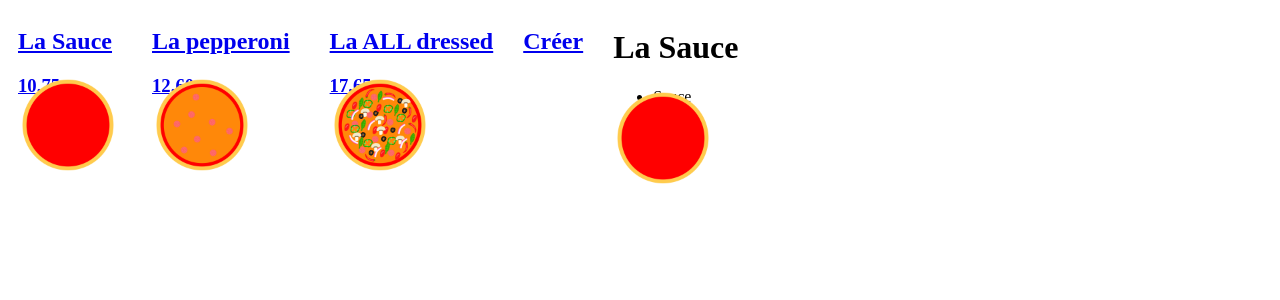
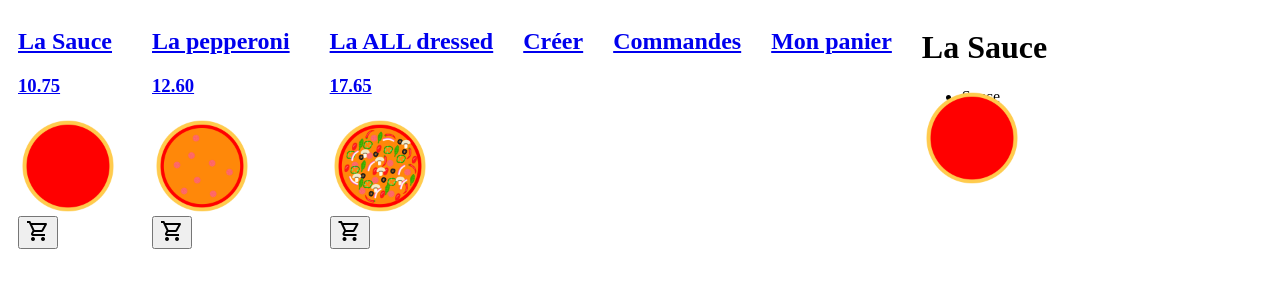
Before and after one commit to MathisBolduc/A22_102_BOLM2078061_pizza, a React (Create React App) app: page /pizza/0 in a window 1280 px wide. Shown: the top 300 px of the page. Built offline with nearby package versions, Linux system fonts and the light colour scheme.

Commit message:
Finalisation des foncitons il reste juste un petit peu de css

```diff
--- a/public/index.html
+++ b/public/index.html
@@ -3,6 +3,7 @@
   <head>
     <meta charset="utf-8" />
     <link rel="icon" href="%PUBLIC_URL%/favicon.ico" />
+    <link rel="stylesheet" href="https://fonts.googleapis.com/css2?family=Material+Symbols+Outlined:opsz,wght,FILL,GRAD@20..48,100..700,0..1,-50..200" />
     <meta name="viewport" content="width=device-width, initial-scale=1" />
     <meta name="theme-color" content="#000000" />
     <meta
--- a/src/components/AffichagePizzas.css
+++ b/src/components/AffichagePizzas.css
@@ -14,3 +14,6 @@
 .ingredient{
     margin: 0px;
 }
+.panierAffichage{
+    margin-top: 100px;
+}
--- a/src/components/AffichagePizzas.js
+++ b/src/components/AffichagePizzas.js
@@ -1,14 +1,17 @@
 import './AffichagePizzas.css';
-import { useLoaderData, Link,Outlet  } from "react-router-dom";
-const AffichagePizzas = ({PizzasNommees}) => {
+import { useLoaderData, Link, Outlet } from "react-router-dom";
+const AffichagePizzas = ({ PizzasNommees, onClickPanier }) => {
     return (
         <div className='pizzas'>
 
 
             {PizzasNommees.map((pizza, index) => (
+                <div key={pizza.nomPizza} className='pizza'>
                     <Link key={pizza.nomPizza + index} to={`/pizza/${index}`}>
-                    <div key={pizza.nomPizza} className='pizza'>
                         <h2 key={pizza.nomPizza} >{pizza.nomPizza}</h2>
+                        <div>
+                            <h3>{pizza.cout.toFixed(2)}</h3>
+                        </div>
                         <div className=''>
 
                             {/* {pizza.ingredientsUnePizza.map((ingredient) => (
@@ -25,16 +28,24 @@ const AffichagePizzas = ({PizzasNommees}) => {
                             </div>
 
                         </div>
-                        <div>
-                            <h3>{pizza.cout.toFixed(2)}</h3>
+                    </Link>
+                    <button onClick={() => onClickPanier(index)} className="panierAffichage">
+                        <span className="material-symbols-outlined">
+                            shopping_cart
+                        </span>
+                    </button>
                 </div>
-                    </div>
-                </Link>
             ))}
             <div>
                 <Link to="/pizza/creer"><h2>Créer</h2></Link>
             </div>
-            <Outlet/>
+            <div>
+                <Link to="/pizza/commandes"><h2>Commandes</h2></Link>
+            </div>
+            <div>
+                <Link to="/pizza/panier"><h2>Mon panier</h2></Link>
+            </div>
+            <Outlet />
         </div>
     );
 };
--- a/src/components/App.js
+++ b/src/components/App.js
@@ -2,6 +2,8 @@ import Checklist from "./Checklist";
 import Pizza from "./Pizza";
 import Login from "./Login";
 import Details from "./Details";
+import Panier from "./Panier";
+import Commandes from "./Commandes";
 import AffichagePizzas from "./AffichagePizzas";
 import { useDebugValue, useState } from "react";
 import { RouterProvider, createBrowserRouter, Navigate, useNavigate } from 'react-router-dom';
@@ -79,7 +81,8 @@ const App = (props) => {
         return pizza;
       }
       else return pizza;
-}))};
+    }))
+  };
 
   const CalculerCoutPizza = (prix) => {
     setCoutPizza(current => current += prix);
@@ -114,7 +117,7 @@ const App = (props) => {
         }
       });
       console.log(newPizza, ingredients);
-      setPizzasNommees(current => ([{ nomPizza: newPizza, ingredientsUnePizza: ingredients, cout:coutPizza }, ...current]));
+      setPizzasNommees(current => ([{ nomPizza: newPizza, ingredientsUnePizza: ingredients, cout: coutPizza }, ...current]));
       //navigate('/pizza/0');
       setNewPizza('');
       setCoutPizza(10.00);
@@ -127,6 +130,39 @@ const App = (props) => {
     if (newPizza.trim() !== '') {
       setNewPizza('');
     }
+  };
+
+  const [commandes, setCommandes] = useState([]);
+
+  const OnClickHandlerEnregistrerPanier = (cout) => {
+    if (panier.length !== 0) {
+      setCommandes(current => ([{panier: panier, coutTotal: cout}, ...current]));
+      setPanier(current => []);
+      //console.log("commande +1")
+    }
+  };
+
+  const [panier, setPanier] = useState([]);
+  const OnClickHandlerPanier = (i) => {
+    setPanier(current => {
+      if (current.find(pizza => pizza.nomPizza === PizzasNommees[i].nomPizza) == null)
+      {
+        return ([
+          {nomPizza: PizzasNommees[i].nomPizza,
+          qte: 1,
+          cout: PizzasNommees[i].cout},
+          ...current
+        ])
+      } else {
+        return current.map((pizza) => {
+          if (pizza.nomPizza === PizzasNommees[i].nomPizza) {
+            return {...pizza, qte: pizza.qte + 1 }
+          } else {
+            return pizza;
+          }
+        })
+      }
+    })
   };
 
   const routes = !isAuthenticated ? [
@@ -142,7 +178,7 @@ const App = (props) => {
   ] : [
     {
       path: '/pizza',
-      element: <AffichagePizzas PizzasNommees={PizzasNommees} />,
+      element: <AffichagePizzas PizzasNommees={PizzasNommees} onClickPanier={OnClickHandlerPanier} />,
       errorElement: <Navigate to="/pizza" replace />,
       children: [
         {
@@ -152,6 +188,12 @@ const App = (props) => {
           loader: (data) => {
             return (PizzasNommees[data.params.pizzaIndex])
           }
+        },
+        {
+          element: <Panier panier={panier}
+          OnClickHandlerEnregistrerPanier={OnClickHandlerEnregistrerPanier}/>,
+          path: 'panier',
+          errorElement: <Navigate to="/pizza" replace />,
         },
         // {
         //   path:'*',
@@ -171,6 +213,11 @@ const App = (props) => {
       />,
       path: '/pizza/creer',
       // errorElement: <Navigate to="/pizza" replace/>
+    },
+    {
+      element: <Commandes commandes={commandes}
+      OnClickHandlerAnnuler={OnClickHandlerAnnuler}/>,
+      path: '/pizza/commandes'
     },
     {
       path: '/*',
--- /dev/null
+++ b/src/components/Commandes.js
@@ -0,0 +1,30 @@
+import { Link } from "react-router-dom";
+const Commandes = (props) => {
+    return (
+        <div>
+            <Link to="/pizza/0" >
+                <button>Revenir aux pizzas</button>
+            </Link>
+            <div>
+                <ul>
+                    {props.commandes.map((commande, index) => (
+                        <li key={index} >
+                            <h3>Commandes #{index + 1}</h3>
+                            <ul>
+
+                                {commande.panier.map((pizza, index) => {
+                                    let cout = pizza.cout * pizza.qte;
+                                    return (
+                                        <li key={pizza.nomPizza + index} >{pizza.nomPizza} x{pizza.qte} {cout.toFixed(2)}$</li>
+                                    )
+                                })}
+                            </ul>
+                            <h2>Total : {commande.coutTotal.toFixed(2)}</h2>
+                        </li>
+                    ))}
+                </ul>
+            </div>
+        </div>
+    )
+}
+export default Commandes;
--- /dev/null
+++ b/src/components/Panier.js
@@ -0,0 +1,25 @@
+const Panier = ({ panier, OnClickHandlerEnregistrerPanier}) => {
+
+    let total = 0;
+    return (
+        <div>
+            <h2>Votre panier</h2>
+            <div>
+                <ul>
+
+                    {panier.map((pizza, index) => {
+                    let cout = pizza.cout * pizza.qte;
+                    total += cout;
+                    return(
+                    <li key={pizza.nomPizza +index } >{pizza.nomPizza} x{pizza.qte} {cout.toFixed(2)}$</li>
+                    )})}
+                </ul>
+                <div>
+                    <p><b>{total.toFixed(2)}$</b></p>
+                </div>
+                <button onClick={() => OnClickHandlerEnregistrerPanier(total)} >Enregistrer</button>
+            </div>
+        </div>
+    )
+}
+export default Panier;
--- a/src/components/Pizza.js
+++ b/src/components/Pizza.js
@@ -34,7 +34,9 @@ const Pizza = (props) => {
                     <Link to="/pizza/0">
                         <button  onClick={() => props.OnClickHandlerEnregistrer(0)} disabled={props.disabled} >Enregistrer</button>
                     </Link>
-                    <button onClick={props.OnClickHandlerAnnuler}>Annuler</button>
+                    <Link to="/pizza/0">
+                    <button onClick={() => props.OnClickHandlerAnnuler()}>Annuler</button>
+                    </Link>
                 </div>
             </div>
         </div>
```
Also changed, not shown: src/components/Details.js (line endings or trailing spaces). Lines whose indentation alone changed are shown as unchanged.
